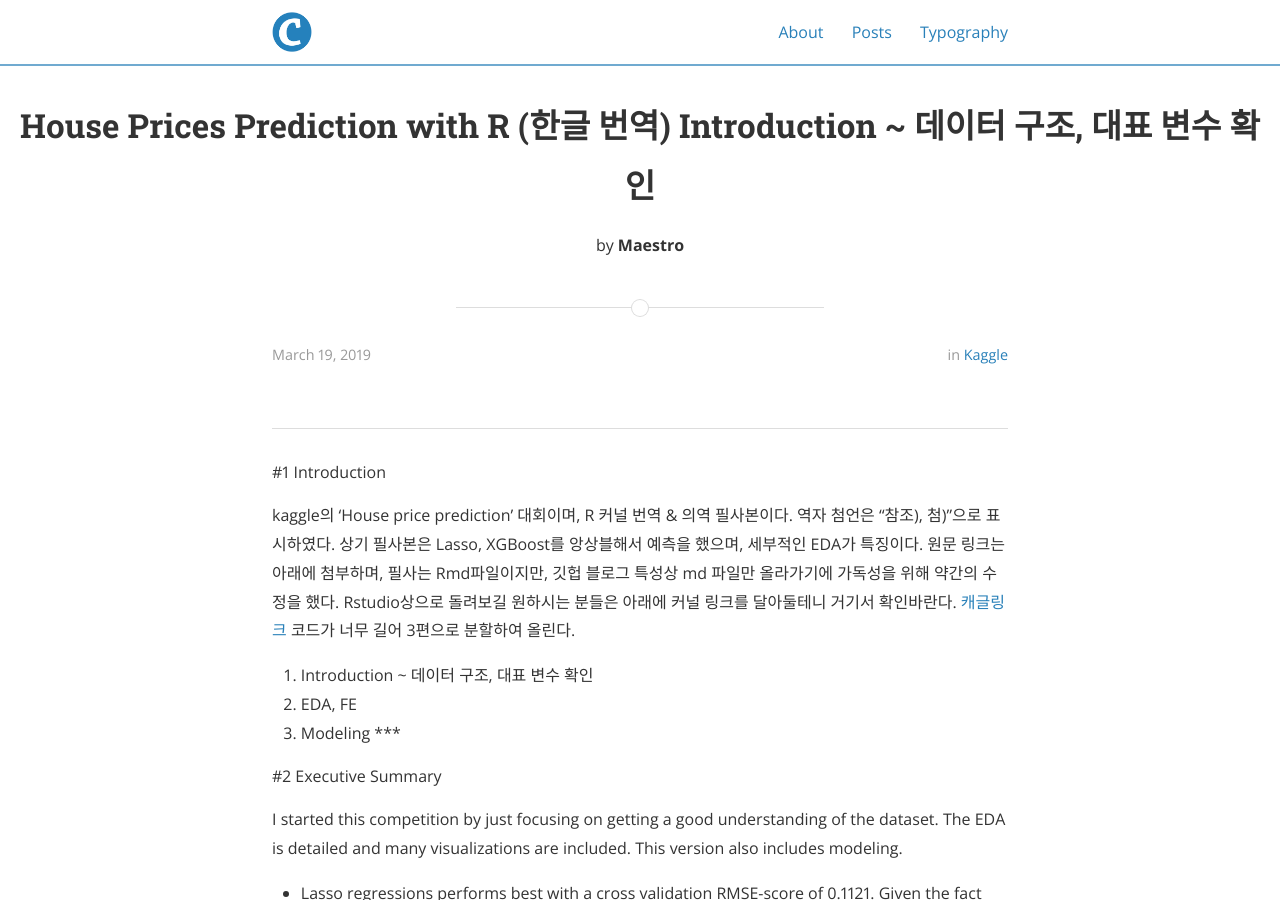
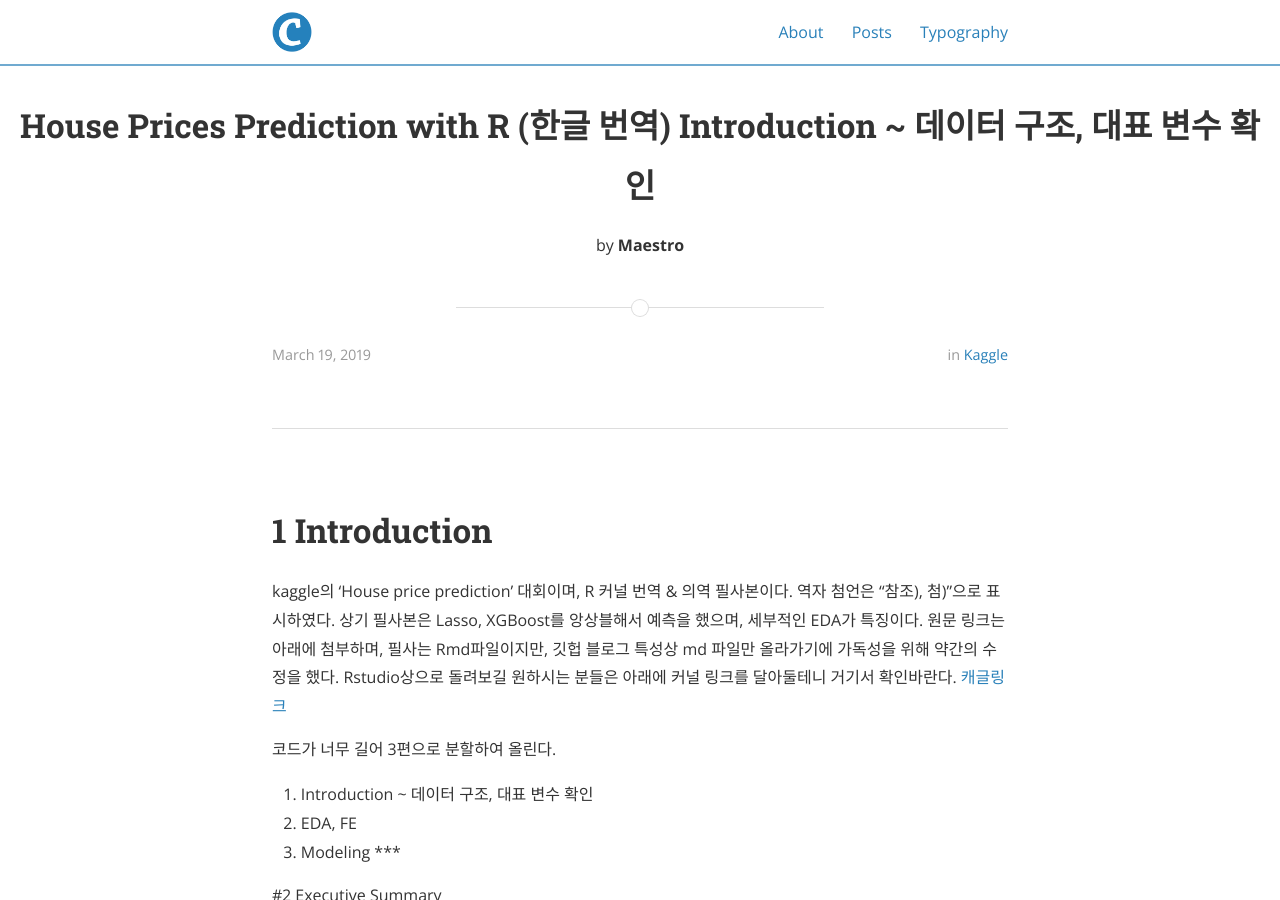
Before and after one commit to CreedMaestro/CreedMaestro.github.io, a Jekyll site: the page built from _posts/2019-03-19-House_Price_Prediction_translation(Instroduction).md, in a window 1280 px wide and 900 px high. Built offline with Jekyll 4.4.1, drawn with Linux system fonts in a browser that asks for light colours; nearby versions of some CDN libraries; comment, search, counter and statistics services are not loaded; some of the changed text lies outside the part shown.

Commit message:
markdown summary changed

```diff
--- a/_posts/2019-03-19-House_Price_Prediction_translation(Instroduction).md
+++ b/_posts/2019-03-19-House_Price_Prediction_translation(Instroduction).md
@@ -11,11 +11,10 @@ output:
 
 ---
 
+***
+<br>
 
-
-***
-
-#1 Introduction
+# 1 Introduction
 
  kaggle의 'House price prediction' 대회이며, R 커널 번역 & 의역 필사본이다.
 역자 첨언은 "참조), 첨)"으로 표시하였다.
@@ -23,6 +22,7 @@ output:
 원문 링크는 아래에 첨부하며, 필사는 Rmd파일이지만, 깃헙 블로그 특성상 md 파일만 올라가기에 가독성을 위해 약간의 수정을 했다.
 Rstudio상으로 돌려보길 원하시는 분들은 아래에 커널 링크를 달아둘테니 거기서 확인바란다.
 [캐글링크](https://www.kaggle.com/maestroyi/house-prices-prediction-with-r-to-korean/report?scriptVersionId=12633146)
+
 코드가 너무 길어 3편으로 분할하여 올린다.
 1. Introduction ~ 데이터 구조, 대표 변수 확인
 2. EDA, FE
```
Also changed, not shown: other parts of _posts/2019-03-19-House_Price_Prediction_translation(Instroduction).md (+1 -1 lines).
